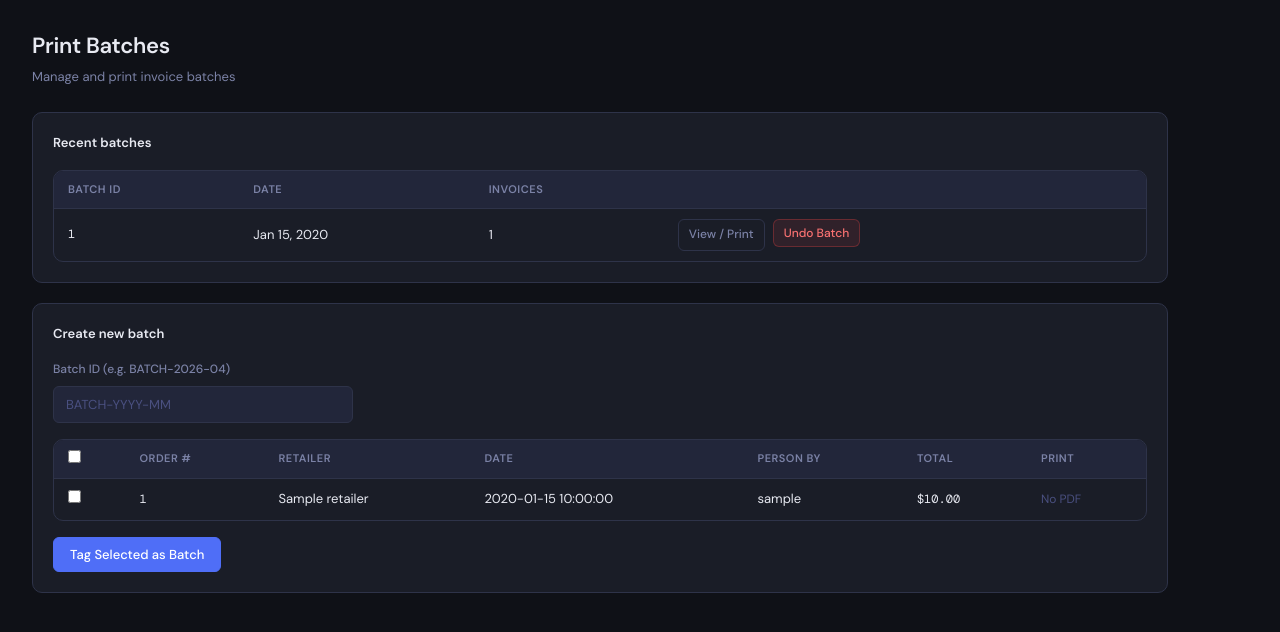
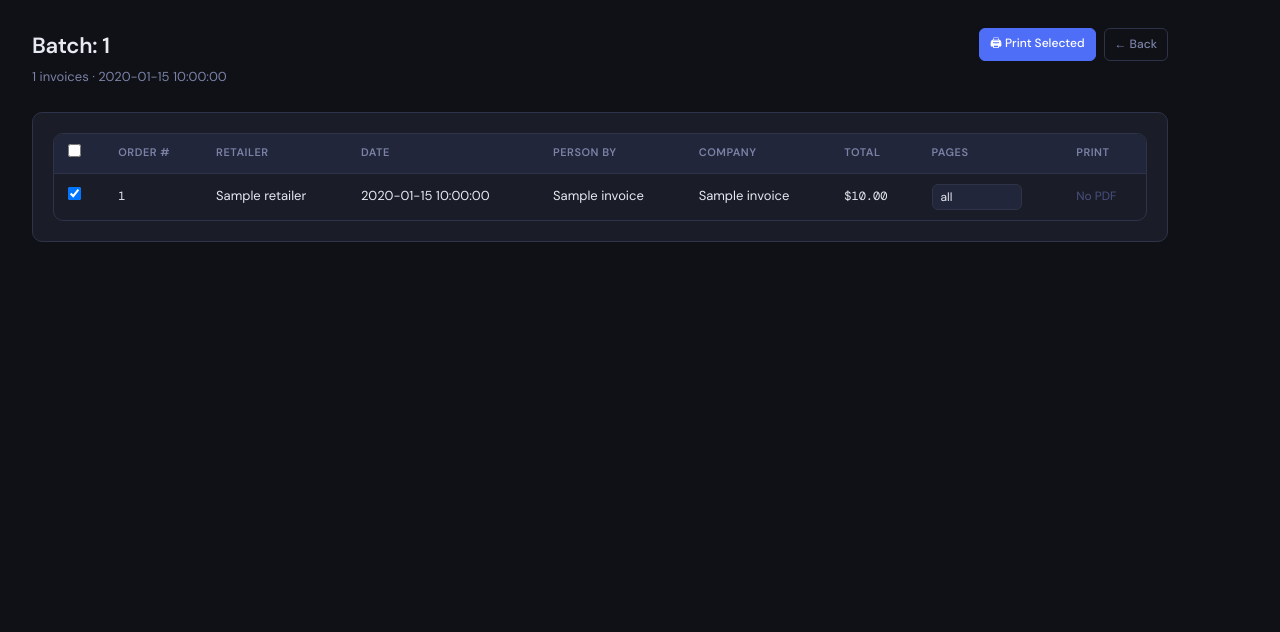
Before and after one commit to kraziers26/Computer_Reseller_Portal, a Flask app: template portal/templates/print_batch.html in a window 1280 px wide. Shown: the top 632 px of the page. Run offline with Flask 3, Linux system fonts and the light colour scheme; the template is opened without the code that fills it: most values are stand-ins (such as "Sample title", 1, 10 or a date in 2020); parts of the project's set-up code (start-up, migrations or seed data) failed here and were passed over.

Commit message:
Update print_batch.html

```diff
--- a/portal/templates/print_batch.html
+++ b/portal/templates/print_batch.html
@@ -1,60 +1,34 @@
 {% extends "base.html" %}
-{% block title %}Print Batches — ComputerReseller Invoices Portal{% endblock %}
+{% block title %}Batch {{ batch_id }} — ComputerReseller Invoices Portal{% endblock %}
 {% block content %}
-<div class="page-header"><h1>Print Batches</h1><p>Manage and print invoice batches</p></div>
-
-<!-- Recent Batches -->
-<div class="card" style="margin-bottom:20px">
-  <div class="card-title">Recent batches</div>
-  {% if batches %}
-  <div class="table-wrap"><table>
-    <thead><tr><th>Batch ID</th><th>Date</th><th>Invoices</th><th></th></tr></thead>
-    <tbody>
-    {% for b in batches %}
-    <tr>
-      <td class="mono">{{ b.print_batch_id }}</td>
-      <td>{{ b.batch_date.strftime('%b %d, %Y') if b.batch_date else '—' }}</td>
-      <td>{{ b.count }}</td>
-      <td class="flex gap-8">
-        <a href="{{ url_for('admin.batch_detail', batch_id=b.print_batch_id) }}" class="btn btn-ghost btn-sm">View / Print</a>
-        <form method="POST" action="{{ url_for('admin.unbatch') }}" style="display:inline"
-              onsubmit="return confirm('Release all invoices from batch {{ b.print_batch_id }}? They will return to the unprinted queue.')">
-          <input type="hidden" name="batch_id" value="{{ b.print_batch_id }}">
-          <button type="submit" class="btn btn-danger btn-sm">Undo Batch</button>
-        </form>
-      </td>
-    </tr>
-    {% endfor %}
-    </tbody>
-  </table></div>
-  {% else %}
-  <p style="color:var(--muted);font-size:13px">No batches yet.</p>
-  {% endif %}
+<div class="page-header page-header-row">
+  <div><h1>Batch: {{ batch_id }}</h1><p>{{ invoices|length }} invoices · {{ batch_date }}</p></div>
+  <div class="flex gap-8">
+    <button onclick="printSelected()" class="btn btn-primary btn-sm">🖨 Print Selected</button>
+    <a href="{{ url_for('admin.print_batch') }}" class="btn btn-ghost btn-sm">← Back</a>
+  </div>
 </div>
 
-<!-- Create New Batch -->
-<form method="POST">
 <div class="card">
-    <div class="card-title">Create new batch</div>
-    <div class="form-group" style="max-width:300px">
-      <label>Batch ID (e.g. BATCH-2026-04)</label>
-      <input type="text" name="batch_id" placeholder="BATCH-YYYY-MM" required>
-    </div>
-    <div class="table-wrap">
-      <table>
+  <div class="table-wrap"><table>
     <thead><tr>
       <th><input type="checkbox" id="selectAll" style="width:auto"></th>
-          <th>Order #</th><th>Retailer</th><th>Date</th><th>Person By</th><th>Total</th><th>Print</th>
+      <th>Order #</th><th>Retailer</th><th>Date</th><th>Person By</th><th>Company</th><th>Total</th><th>Pages</th><th>Print</th>
     </tr></thead>
     <tbody>
-        {% for r in unprinted %}
+    {% for r in invoices %}
     <tr>
-          <td><input type="checkbox" name="txn_ids" value="{{ r.transaction_id }}" class="row-check" style="width:auto"></td>
-          <td class="mono" style="font-size:12px">{{ r.order_number[:22] }}</td>
+      <td><input type="checkbox" class="row-check" value="{{ r.transaction_id }}" style="width:auto" checked></td>
+      <td class="mono" style="font-size:12px">{{ r.order_number[:24] }}</td>
       <td>{{ r.retailer }}</td>
       <td>{{ r.purchase_date }}</td>
-          <td>{{ r.username or '—' }}</td>
+      <td>{{ r.person_name or '—' }}</td>
+      <td>{{ r.company_name or '—' }}</td>
       <td class="mono">${{ "{:,.2f}".format(r.price_total or 0) }}</td>
+      <td>
+        <input type="text" id="pages-{{ r.transaction_id }}" placeholder="e.g. 1-2 or all"
+               value="all" style="width:90px;padding:4px 8px;font-size:12px">
+      </td>
       <td>
         {% if r.invoice_file_path %}
         <a href="{{ url_for('admin.print_invoice', tid=r.transaction_id) }}" target="_blank" class="btn btn-ghost btn-sm">🖨 Print</a>
@@ -63,23 +37,25 @@
         {% endif %}
       </td>
     </tr>
-        {% else %}
-        <tr><td colspan="7" style="text-align:center;color:var(--muted);padding:24px">All invoices have been batched.</td></tr>
     {% endfor %}
     </tbody>
-      </table>
+  </table></div>
 </div>
-    {% if unprinted %}
-    <div class="mt-16 flex gap-12">
-      <button type="submit" class="btn btn-primary">Tag Selected as Batch</button>
-    </div>
-    {% endif %}
-  </div>
-</form>
 
 <script>
 document.getElementById('selectAll').addEventListener('change', function(){
   document.querySelectorAll('.row-check').forEach(c => c.checked = this.checked);
 });
+
+function printSelected() {
+  const checked = [...document.querySelectorAll('.row-check:checked')];
+  if (!checked.length) { alert('Select at least one invoice.'); return; }
+  checked.forEach(cb => {
+    const tid = cb.value;
+    const pages = document.getElementById('pages-' + tid)?.value || 'all';
+    const url = '/admin/print-invoice/' + tid + '?pages=' + encodeURIComponent(pages);
+    window.open(url, '_blank');
+  });
+}
 </script>
 {% endblock %}
```
Lines whose indentation alone changed are shown as unchanged.
